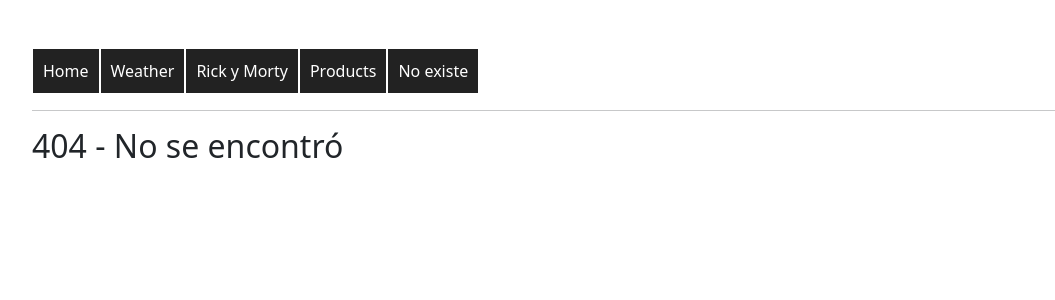
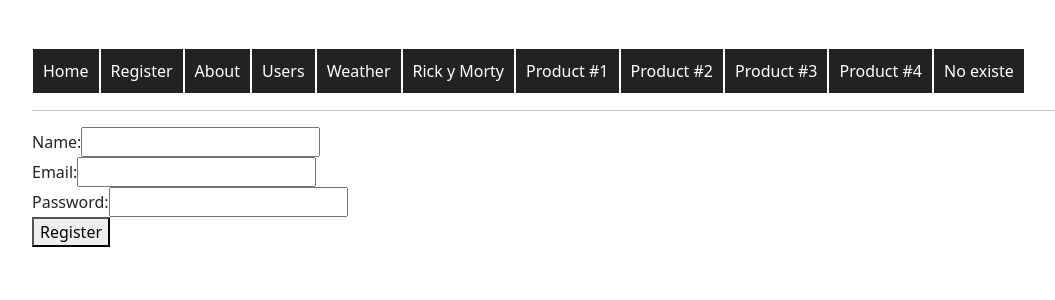
Before and after one commit to japsolo/react-de-cero-a-experto, a React (Create React App) app: page /register in a window 1280 px wide. Before the commit this address had no page. Shown: the top 300 px of the page, without its empty margins (50-1105 px from the left). Built offline with nearby package versions, Linux system fonts and the light colour scheme.

Commit message:
Clase 09 - React Router Dom vII

```diff
--- /dev/null
+++ b/db.json
@@ -0,0 +1,40 @@
+{
+  "users": [
+    {
+      "name": "Juana",
+      "email": "juana@gmail.com",
+      "password": "sdfsdfsdf",
+      "id": 1
+    },
+    {
+      "name": "Ana",
+      "email": "anita@spa.com",
+      "password": "2345678fghfghf",
+      "id": 3
+    },
+    {
+      "name": "Pedro",
+      "email": "pep@mail.com",
+      "password": "asdasdajsdh",
+      "id": 4
+    },
+    {
+      "name": "Javi ",
+      "email": "javi@gmail.com",
+      "password": "eyrujhfgteyrth",
+      "id": 5
+    },
+    {
+      "name": "Lorena",
+      "email": "lore@gmail.com",
+      "password": "sdfsdf",
+      "id": 6
+    },
+    {
+      "name": "Pedro",
+      "email": "juanpdev@gmail.com",
+      "password": "sasdas",
+      "id": 7
+    }
+  ]
+}
--- a/package.json
+++ b/package.json
@@ -7,6 +7,7 @@
     "@testing-library/react": "^11.1.0",
     "@testing-library/user-event": "^12.1.10",
     "bootstrap": "5.0.2",
+    "json-server": "^0.16.3",
     "react": "^17.0.2",
     "react-bootstrap": "^2.0.0-beta.4",
     "react-dom": "^17.0.2",
--- a/src/App.js
+++ b/src/App.js
@@ -8,6 +8,10 @@ import Navbar from './components/Navbar';
 
 import Home from './pages/Home';
 import Products from './pages/Products';
+import About from './pages/About';
+import Register from './pages/Register';
+import Profile from './pages/Profile';
+import Users from './pages/Users';
 import NotFound from './pages/NotFound';
 
 import Weather from './components/Weather';
@@ -26,6 +30,12 @@ function App() {
 				<Switch>
 					<Route exact path="/" component={ Home } />
 
+					<Route path="/register" component={ Register } />
+
+					<Route path="/users/:id" component={ Profile } />
+
+					<Route path="/users" component={ Users } />
+
 					{/* <Route path="/weather" component={ Weather } /> */}
 
 					{/* <Route path="/weather">
@@ -36,7 +46,9 @@ function App() {
 
 					<Route path="/rick-morty" component={ RickMorty } />
 
-					<Route path="/products" component={ Products } />
+					<Route path="/about" component={ About } />
+
+					<Route path="/products/:id/:name?" component={ Products } />
 
 					<Route component={ NotFound } />
 				</Switch>
--- a/src/components/Navbar/index.jsx
+++ b/src/components/Navbar/index.jsx
@@ -7,9 +7,15 @@ export default function Navbar() {
 		<nav className="main-navbar">
 			<ul>
 				<li><Link to="/"> Home </Link></li>
+				<li><Link to="/register"> Register </Link></li>
+				<li><Link to="/about"> About </Link></li>
+				<li><Link to="/users"> Users </Link></li>
 				<li><Link to="/weather"> Weather </Link></li>
 				<li><Link to="/rick-morty"> Rick y Morty </Link></li>
-				<li><Link to="/products"> Products </Link></li>
+				<li><Link to="/products/1"> Product #1 </Link></li>
+				<li><Link to="/products/2"> Product #2 </Link></li>
+				<li><Link to="/products/3"> Product #3 </Link></li>
+				<li><Link to="/products/4"> Product #4 </Link></li>
 				<li><Link to="/asdasdasd"> No existe </Link></li>
 			</ul>
 		</nav>
--- a/src/components/Weather/index.jsx
+++ b/src/components/Weather/index.jsx
@@ -26,7 +26,7 @@ export default function Weather ({ initialCity }) {
 						setIsLoading(false);
 						setCityExist(true);
 					}
-					if (data.cod == 404) {
+					if (Number(data.cod) === 404) {
 						setCityWeather(null);
 						setIsLoading(false);
 						setCityExist(false);
@@ -38,15 +38,17 @@ export default function Weather ({ initialCity }) {
 	useEffect(() => {
 		myFunction();
 
-		return () => {
-			console.log('El componente Weather se acaba de desmontar');
-		}
+		return () => console.log('El componente Weather se acaba de desmontar');
 	}, []);
 
-	// useEffect(() => {
-	// 	console.log('Datos del clima de: ' + city);
-	// 	console.log(cityWeather ? cityWeather : 'No hay datos para esta ciudad');
-	// }, [city, cityWeather]);
+	useEffect(() => {
+
+	}, []);
+
+	useEffect(() => {
+		console.log('Datos del clima de: ' + city);
+		console.log(cityWeather ? cityWeather : 'No hay datos para esta ciudad');
+	}, [city, cityWeather]);
 
 	const searchCityWeather = e => {
 		e.preventDefault();
--- /dev/null
+++ b/src/pages/About.jsx
@@ -0,0 +1,26 @@
+import { useEffect } from 'react';
+import { useHistory } from 'react-router-dom';
+
+export default function About () {
+
+	const history = useHistory();
+
+	useEffect(() => {
+
+		const getData = async () => {
+			const response = await fetch('https://jsonplaceholder.typicode.com/users/3').then(response => response.json())
+			return response;
+		}
+
+		getData()
+			.then(data => {
+				if(data.id !== 1) {
+					history.push('/');
+				}
+			})
+	})
+
+	return (
+		<h2>Soy el About</h2>
+	)
+}
--- a/src/pages/Products.jsx
+++ b/src/pages/Products.jsx
@@ -1,26 +1,57 @@
-import { Redirect } from 'react-router-dom';
+import { useParams, useHistory } from 'react-router-dom';
 
-export default function Products() {
+export default function Products({ match }) {
+	// const id = Number(match.params.id);
+
+	// const location = useLocation();
+	const history = useHistory();
+
+	// console.log(location.search);
+	// console.log(location.hash);
+	// console.log(location.pathname);
+
+	const { id } = useParams();
+
 	const products = [
 		{id: 1, name: 'TV'},
 		{id: 2, name: 'Compu'},
 		{id: 3, name: 'Heladera'}
 	];
 
-	const oneProduct = products[0];
+	const oneProduct = products.find(oneProduct => oneProduct.id === Number(id));
+
+	const submitHandler = e => {
+		e.preventDefault();
+		const wordInput = e.currentTarget.word;
+		const word = wordInput.value;
+		if (word === 'juana') {
+			history.push('/rick-morty');
+		}
+	}
 
 	return (
 		<>
 			<h2>Component Products</h2>
 
+			<form action="/" method="POST" onSubmit={submitHandler}>
+				<input type="text" name="word" />
+				<button>Enviar</button>
+			</form>
+
+			{/* <Redirect to="/" /> */}
+
+			{ !oneProduct && <h2>No existe un producto con ese ID</h2> }
+
 			{
-				oneProduct === undefined ?
-				<Redirect to="/" /> :
+				oneProduct &&
 				<>
 					<p> {oneProduct.id} </p>
 					<p> {oneProduct.name} </p>
 				</>
 			}
+
+			<button onClick={ () => history.goBack() }>ir atrás</button>
+			<button onClick={ () => history.goForward() }>ir adelante</button>
 		</>
 	)
 }
--- /dev/null
+++ b/src/pages/Profile.jsx
@@ -0,0 +1,28 @@
+import { useEffect, useState } from 'react';
+import { useParams, useHistory } from 'react-router-dom';
+
+export default function Profile () {
+	const history = useHistory();
+
+	const [user, setUser] = useState({});
+	const { id } = useParams();
+
+	useEffect(() => {
+		fetch(`http://localhost:5050/users/${id}`)
+			.then(res => res.json())
+			.then(data => {
+				if (data.name === undefined) {
+					history.push('/register');
+					return
+				}
+				setUser(data);
+			})
+	}, [id, history])
+
+	return (
+		<>
+			<h2>Hola {user.name}</h2>
+			<a href={`mailto:${user.email}`}>{user.email}</a>
+		</>
+	)
+}
--- /dev/null
+++ b/src/pages/Register.jsx
@@ -0,0 +1,49 @@
+import { useHistory } from 'react-router-dom';
+
+export default function Register () {
+
+	const history = useHistory();
+
+	const handlerSubmit = e => {
+		e.preventDefault();
+		const name = e.currentTarget.name.value;
+		const email = e.currentTarget.email.value;
+		const password = e.currentTarget.password.value;
+
+		const userData = { name, email, password };
+
+		fetch('http://localhost:5050/users', {
+			method: 'POST',
+			body: JSON.stringify(userData),
+			headers: {
+				'Content-Type': 'application/json'
+			}
+		})
+			.then(response => response.json())
+			.then(data => {
+				if (data.id) {
+					history.push(`/users/${data.id}`);
+				}
+			})
+	}
+
+	return (
+		<div>
+			<form action="/" method="POST" onSubmit={handlerSubmit}>
+				<div>
+					<label>Name:</label>
+					<input type="text" name="name" />
+				</div>
+				<div>
+					<label>Email:</label>
+					<input type="email" name="email" />
+				</div>
+				<div>
+					<label>Password:</label>
+					<input type="password" name="password" />
+				</div>
+				<button>Register</button>
+			</form>
+		</div>
+	)
+}
--- /dev/null
+++ b/src/pages/Users.jsx
@@ -0,0 +1,36 @@
+import { useEffect, useState } from 'react';
+import { Link } from 'react-router-dom';
+
+export default function Users() {
+
+	const [isLoading, setIsLoading] = useState(true);
+	const [users, setUsers] = useState([]);
+
+	useEffect(() => {
+		fetch(`http://localhost:5050/users/`)
+			.then(res => res.json())
+			.then(data => {
+				setUsers(data);
+				setIsLoading(false);
+			})
+	}, [users])
+
+
+	return (
+		<>
+			{ isLoading && <h2>Cargando...</h2> }
+
+			<ul>
+				{
+					users.length > 0 && users.map(oneUser => {
+						return (
+							<li key={oneUser.id}>
+								<Link to={`/users/${oneUser.id}`}>{oneUser.name} [ver más]</Link>
+							</li>
+						)
+					})
+				}
+			</ul>
+		</>
+	)
+}
```
Also changed, not shown: 1 other file (tests, documents, lock files or other folders).
